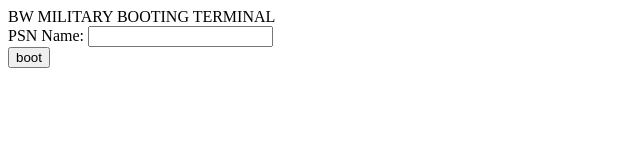
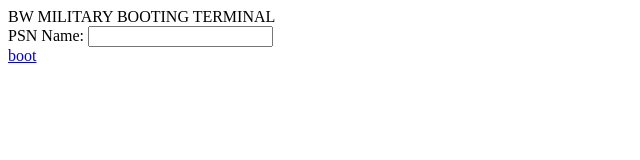
Before and after one commit to Leonderboss1181/Bwterminal, a plain HTML site: page index.html in a window 1280 px wide. Shown: the full height of the page, 0-640 px from the left. Drawn offline with Linux system fonts and the light colour scheme.

Commit message:
Update index.html

```diff
--- a/index.html
+++ b/index.html
@@ -5,7 +5,7 @@
 <a1>BW MILITARY BOOTING TERMINAL</a1>
 <form>
 PSN Name: <input type="text"> <br>
-<button href="booted.html">boot</button>
+<a href="https://spectacular-donut-3670dd.netlify.app/">boot</a>
 </form>
 
     </body>
```
